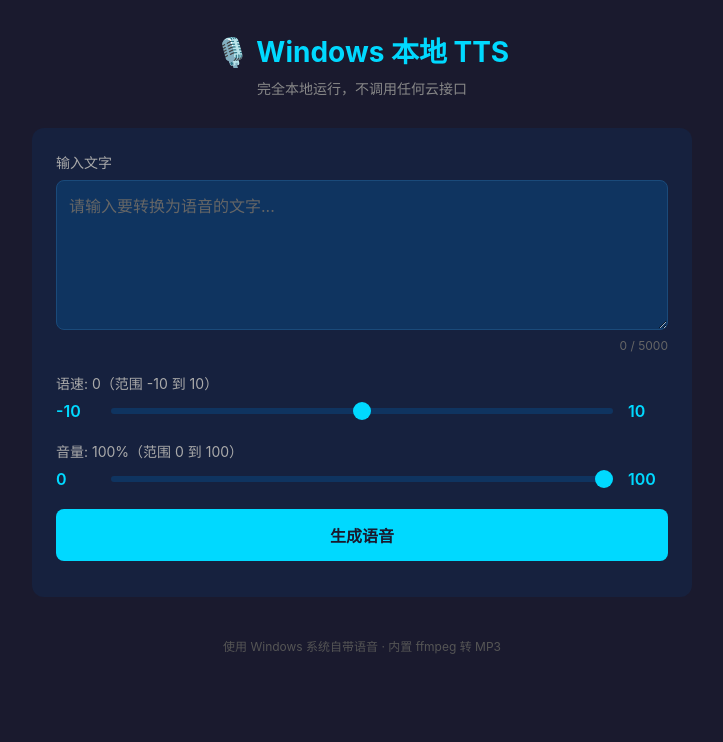
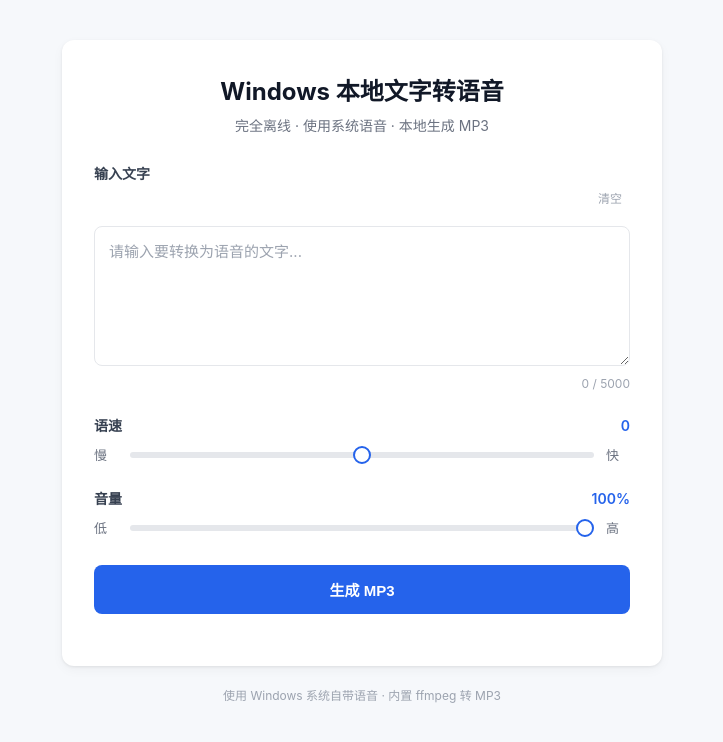
Before and after one commit to EvanZhaoi/win-local-tts, a React (Vite) app: page / in a window 1280 px wide. Shown: the top 742 px of the page, without its empty margins (278-1001 px from the left). Built offline with nearby package versions, Linux system fonts and the light colour scheme.

Commit message:
style: Modernize UI with card layout and improved components

```diff
--- a/src/App.tsx
+++ b/src/App.tsx
@@ -12,6 +12,12 @@
   const [isGenerating, setIsGenerating] = useState(false);
   const [mp3Path, setMp3Path] = useState("");
 
+  const handleClear = () => {
+    setText("");
+    setMp3Path("");
+    setStatus("");
+  };
+
   const handleGenerate = async () => {
     if (!text.trim()) {
       setStatus("请输入要转换的文字");
@@ -24,7 +30,7 @@
     }
 
     setIsGenerating(true);
-    setStatus("正在生成语音...");
+    setStatus("");
     setMp3Path("");
 
     try {
@@ -64,30 +70,44 @@
     }
   };
 
+  const getStatusClass = () => {
+    if (status.includes("成功")) return "status-success";
+    if (status.includes("失败")) return "status-error";
+    if (isGenerating || status.includes("生成中")) return "status-info";
+    return "status-info";
+  };
+
   return (
     <div className="container">
-      <header>
-        <h1>🎙️ Windows 本地 TTS</h1>
-        <p>完全本地运行，不调用任何云接口</p>
-      </header>
+      <div className="card">
+        <div className="header">
+          <h1>Windows 本地文字转语音</h1>
+          <p>完全离线 · 使用系统语音 · 本地生成 MP3</p>
+        </div>
 
-      <div className="card">
         <div className="form-group">
-          <label htmlFor="text">输入文字</label>
+          <div className="form-label">
+            <span className="form-label-text">输入文字</span>
+          </div>
+          <div className="clear-row">
+            <button className="btn-clear" onClick={handleClear}>清空</button>
+          </div>
           <textarea
-            id="text"
             value={text}
             onChange={(e) => setText(e.target.value)}
             placeholder="请输入要转换为语音的文字..."
             maxLength={MAX_TEXT_LENGTH}
           />
-          <div className="chars">{text.length} / {MAX_TEXT_LENGTH}</div>
+          <div className="chars-count">{text.length} / {MAX_TEXT_LENGTH}</div>
         </div>
 
         <div className="form-group">
-          <label>语速: {rate}（范围 -10 到 10）</label>
-          <div className="range-group">
-            <span>-10</span>
+          <div className="form-label">
+            <span className="form-label-text">语速</span>
+            <span className="form-label-value">{rate}</span>
+          </div>
+          <div className="range-control">
+            <span className="range-label">慢</span>
             <input
               type="range"
               min="-10"
@@ -96,14 +116,17 @@
               value={rate}
               onChange={(e) => setRate(Number(e.target.value))}
             />
-            <span>10</span>
+            <span className="range-label">快</span>
           </div>
         </div>
 
         <div className="form-group">
-          <label>音量: {volume}%（范围 0 到 100）</label>
-          <div className="range-group">
-            <span>0</span>
+          <div className="form-label">
+            <span className="form-label-text">音量</span>
+            <span className="form-label-value">{volume}%</span>
+          </div>
+          <div className="range-control">
+            <span className="range-label">低</span>
             <input
               type="range"
               min="0"
@@ -112,16 +135,17 @@
               value={volume}
               onChange={(e) => setVolume(Number(e.target.value))}
             />
-            <span>100</span>
+            <span className="range-label">高</span>
           </div>
         </div>
 
+        <div className="btn-group">
           <button
-          className="btn"
+            className="btn btn-primary"
             onClick={handleGenerate}
             disabled={isGenerating}
           >
-          {isGenerating ? "生成中..." : "生成语音"}
+            {isGenerating ? "生成中..." : "生成 MP3"}
           </button>
 
           {mp3Path && (
@@ -129,24 +153,17 @@
               保存 MP3
             </button>
           )}
+        </div>
 
         {status && (
-          <div
-            className={`status ${
-              status.includes("失败") || status.includes("过长")
-                ? "error"
-                : status.includes("成功")
-                ? "success"
-                : "info"
-            }`}
-          >
+          <div className={`status ${getStatusClass()}`}>
             {status}
           </div>
         )}
       </div>
 
       <div className="footer">
-        <p>使用 Windows 系统自带语音 · 内置 ffmpeg 转 MP3</p>
+        使用 Windows 系统自带语音 · 内置 ffmpeg 转 MP3
       </div>
     </div>
   );
--- a/src/index.css
+++ b/src/index.css
@@ -5,187 +5,270 @@
 }
 
 body {
-  font-family: -apple-system, BlinkMacSystemFont, 'Segoe UI', Roboto, sans-serif;
-  background: #1a1a2e;
-  color: #eee;
+  font-family: -apple-system, BlinkMacSystemFont, 'Segoe UI', Roboto, 'Helvetica Neue', Arial, sans-serif;
+  background: #F6F8FB;
+  color: #111827;
   min-height: 100vh;
+  -webkit-font-smoothing: antialiased;
 }
 
 #root {
   min-height: 100vh;
   display: flex;
-  flex-direction: column;
+  justify-content: center;
+  padding: 40px 20px;
 }
 
 .container {
-  max-width: 700px;
-  margin: 0 auto;
-  padding: 30px 20px;
   width: 100%;
+  max-width: 600px;
 }
 
-header {
-  text-align: center;
-  margin-bottom: 30px;
+.card {
+  background: #FFFFFF;
+  border-radius: 12px;
+  padding: 32px;
+  box-shadow: 0 1px 3px rgba(0, 0, 0, 0.08), 0 4px 12px rgba(0, 0, 0, 0.04);
 }
 
-header h1 {
-  font-size: 28px;
-  color: #00d9ff;
+/* Header */
+.header {
+  text-align: center;
+  margin-bottom: 28px;
+}
+
+.header h1 {
+  font-size: 24px;
+  font-weight: 700;
+  color: #111827;
   margin-bottom: 8px;
 }
 
-header p {
-  color: #888;
+.header p {
   font-size: 14px;
+  color: #6B7280;
 }
 
-.card {
-  background: #16213e;
-  border-radius: 12px;
-  padding: 24px;
-  margin-bottom: 20px;
+/* Form groups */
+.form-group {
+  margin-bottom: 24px;
 }
 
-.form-group {
-  margin-bottom: 20px;
+.form-group:last-child {
+  margin-bottom: 0;
 }
 
-.form-group label {
-  display: block;
-  margin-bottom: 8px;
-  color: #aaa;
-  font-size: 14px;
+.form-label {
+  display: flex;
+  justify-content: space-between;
+  align-items: center;
+  margin-bottom: 10px;
 }
 
+.form-label-text {
+  font-size: 14px;
+  font-weight: 600;
+  color: #374151;
+}
+
+.form-label-value {
+  font-size: 14px;
+  font-weight: 600;
+  color: #2563EB;
+}
+
+/* Textarea */
 textarea {
   width: 100%;
-  height: 150px;
-  padding: 12px;
-  background: #0f3460;
-  border: 1px solid #1a4a7a;
+  height: 140px;
+  padding: 14px;
+  background: #FFFFFF;
+  border: 1.5px solid #E5E7EB;
   border-radius: 8px;
-  color: #fff;
-  font-size: 16px;
+  font-size: 15px;
+  font-family: inherit;
+  color: #111827;
   resize: vertical;
-  font-family: inherit;
+  transition: border-color 0.2s ease, box-shadow 0.2s ease;
+  line-height: 1.5;
 }
 
 textarea:focus {
   outline: none;
-  border-color: #00d9ff;
+  border-color: #2563EB;
+  box-shadow: 0 0 0 3px rgba(37, 99, 235, 0.1);
 }
 
 textarea::placeholder {
-  color: #666;
+  color: #9CA3AF;
 }
 
-.range-group {
+.chars-count {
+  text-align: right;
+  font-size: 12px;
+  color: #9CA3AF;
+  margin-top: 6px;
+}
+
+/* Range slider */
+.range-control {
   display: flex;
   align-items: center;
-  gap: 15px;
+  gap: 12px;
 }
 
-.range-group span {
-  min-width: 40px;
-  color: #00d9ff;
-  font-weight: 600;
+.range-label {
+  font-size: 13px;
+  color: #6B7280;
+  min-width: 24px;
 }
 
 input[type="range"] {
   flex: 1;
   height: 6px;
   -webkit-appearance: none;
-  background: #0f3460;
+  background: #E5E7EB;
   border-radius: 3px;
-  outline: none;
+  cursor: pointer;
 }
 
 input[type="range"]::-webkit-slider-thumb {
   -webkit-appearance: none;
   width: 18px;
   height: 18px;
-  background: #00d9ff;
+  background: #FFFFFF;
+  border: 2px solid #2563EB;
   border-radius: 50%;
   cursor: pointer;
+  transition: transform 0.15s ease, box-shadow 0.15s ease;
+}
+
+input[type="range"]::-webkit-slider-thumb:hover {
+  transform: scale(1.1);
+  box-shadow: 0 2px 8px rgba(37, 99, 235, 0.3);
+}
+
+input[type="range"]::-webkit-slider-thumb:active {
+  transform: scale(0.95);
+}
+
+/* Buttons */
+.btn-group {
+  display: flex;
+  flex-direction: column;
+  gap: 12px;
+  margin: 28px 0 20px;
 }
 
 .btn {
   width: 100%;
-  padding: 14px;
-  background: #00d9ff;
-  color: #1a1a2e;
+  padding: 14px 24px;
+  font-size: 15px;
+  font-weight: 600;
   border: none;
   border-radius: 8px;
-  font-size: 16px;
-  font-weight: 600;
   cursor: pointer;
-  transition: background 0.2s;
-  margin-bottom: 12px;
+  transition: all 0.2s ease;
 }
 
-.btn:hover {
-  background: #00b8d9;
+.btn-primary {
+  background: #2563EB;
+  color: #FFFFFF;
 }
 
-.btn:disabled {
-  background: #555;
-  color: #888;
+.btn-primary:hover:not(:disabled) {
+  background: #1D4ED8;
+  box-shadow: 0 4px 12px rgba(37, 99, 235, 0.3);
+}
+
+.btn-primary:active:not(:disabled) {
+  transform: scale(0.98);
+}
+
+.btn-primary:disabled {
+  background: #93C5FD;
   cursor: not-allowed;
 }
 
 .btn-secondary {
-  background: #0f3460;
-  color: #00d9ff;
-  border: 1px solid #00d9ff;
+  background: #FFFFFF;
+  color: #2563EB;
+  border: 1.5px solid #2563EB;
 }
 
 .btn-secondary:hover {
-  background: #1a4a7a;
+  background: #EFF6FF;
 }
 
-.audio-player {
-  margin: 20px 0;
+.btn-secondary:active {
+  transform: scale(0.98);
 }
 
-.audio-player audio {
-  width: 100%;
-  height: 40px;
-  border-radius: 8px;
+/* Clear button row */
+.clear-row {
+  display: flex;
+  justify-content: flex-end;
+  margin-top: -8px;
+  margin-bottom: 16px;
 }
 
-.status {
-  padding: 12px;
-  border-radius: 8px;
-  text-align: center;
-  font-size: 14px;
+.btn-clear {
+  font-size: 12px;
+  color: #9CA3AF;
+  background: none;
+  border: none;
+  cursor: pointer;
+  padding: 4px 8px;
 }
 
-.status.info {
-  background: #0f3460;
-  color: #00d9ff;
+.btn-clear:hover {
+  color: #6B7280;
 }
 
-.status.error {
-  background: #3d0000;
-  color: #ff6b6b;
+/* Status */
+.status {
+  padding: 12px 16px;
+  border-radius: 8px;
+  font-size: 14px;
+  text-align: center;
+  margin-top: 16px;
 }
 
-.status.success {
-  background: #003d00;
-  color: #6bff6b;
+.status-info {
+  background: #F3F4F6;
+  color: #6B7280;
 }
 
+.status-success {
+  background: #DCFCE7;
+  color: #16A34A;
+}
+
+.status-error {
+  background: #FEE2E2;
+  color: #DC2626;
+}
+
+/* Footer */
 .footer {
   text-align: center;
   padding: 20px;
-  color: #555;
   font-size: 12px;
+  color: #9CA3AF;
 }
 
-.chars {
-  text-align: right;
-  color: #666;
-  font-size: 12px;
-  margin-top: 4px;
+/* Responsive */
+@media (max-width: 640px) {
+  #root {
+    padding: 20px 12px;
+  }
+
+  .card {
+    padding: 24px 20px;
+    border-radius: 10px;
+  }
+
+  .header h1 {
+    font-size: 20px;
+  }
 }
```
Lines whose indentation alone changed are shown as unchanged.
